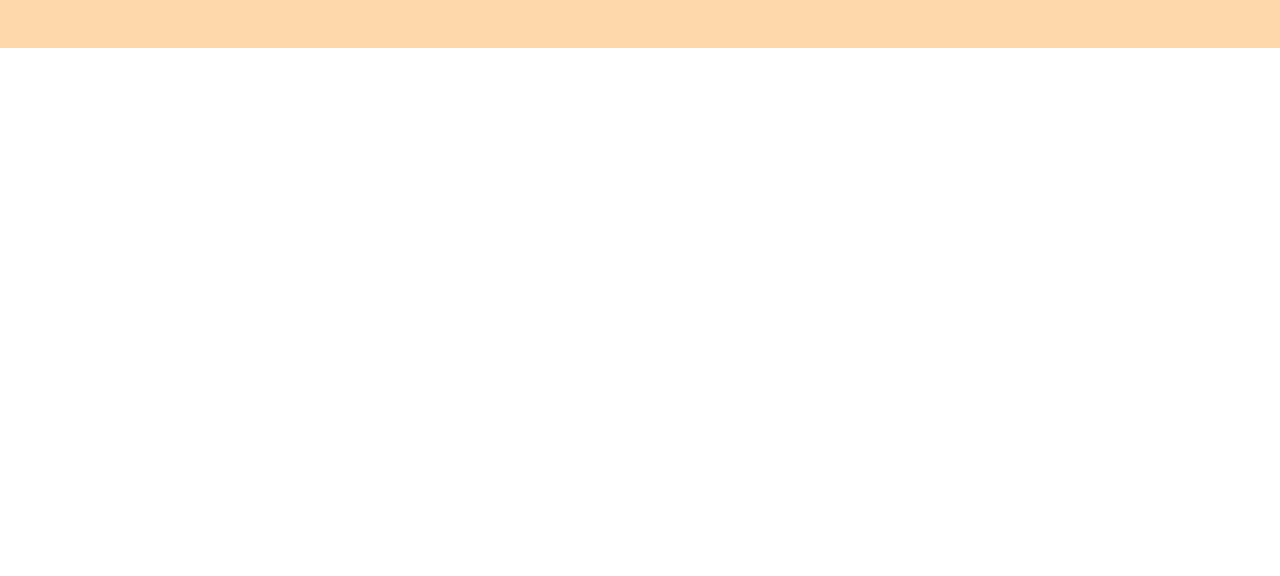
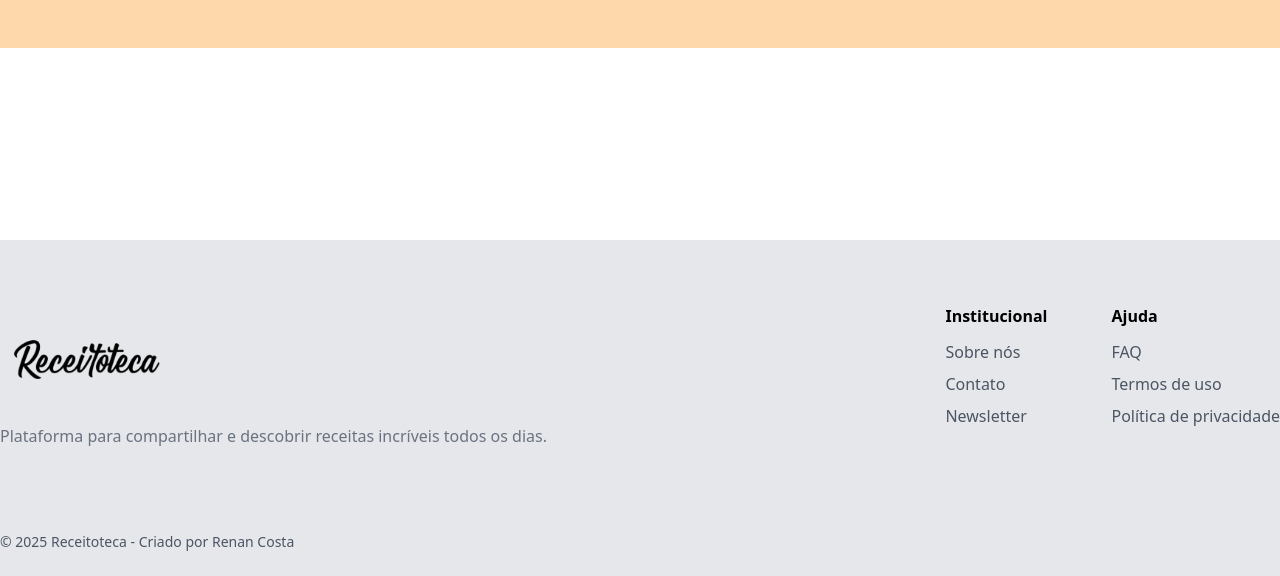
Before and after one commit to RenanppCosta/Receitoteca, a Django app: page / in a window 1280 px wide. Shown: the part 1934-2510 px from the top of the page. Before the commit the page ends 1982 px from the top, so only its background shows below. Run offline with Django 5.2, Linux system fonts and the light colour scheme; some libraries are stand-ins or nearby versions.

Commit message:
feat: footer created

```diff
--- a/templates/base.html
+++ b/templates/base.html
@@ -8,6 +8,7 @@
 	<meta name="viewport" content="width=device-width, initial-scale=1.0">
 	<title>{% block title %}{% endblock %}</title>
 	<link rel="stylesheet" href="https://cdnjs.cloudflare.com/ajax/libs/font-awesome/6.5.2/css/all.min.css" integrity="sha512-SnH5WK+bZxgPHs44uWIX+LLJAJ9/2PkPKZ5QiAj6Ta86w+fsb2TkcmfRyVX3pBnMFcV7oQPJkl9QevSCWr3W6A==" crossorigin="anonymous" referrerpolicy="no-referrer" />
+	<link href="https://fonts.googleapis.com/css2?family=Great+Vibes&display=swap" rel="stylesheet">
 	{% tailwind_css %}
 </head>
 <body>
@@ -15,5 +16,6 @@
 	{% block content %}
 
 	{% endblock %}
+	{% include 'partials/_footer.html' %}
 </body>
 </html>
--- /dev/null
+++ b/templates/partials/_footer.html
@@ -0,0 +1,35 @@
+{% load static %}
+<footer class="bg-gray-200 pb-6 mt-48">
+    <div class="flex justify-between max-w-[1368px] mx-auto pt-16 border-b-1 border-gray-400 pb-16">
+        <div>
+            <img src="{% static '/assets/logo/Receitoteca-logo.png'%}" alt="Logo Receitoteca" style="width: 180px;" class="gap-y-2">
+            <p class="text-gray-500">Plataforma para compartilhar e descobrir receitas incríveis todos os dias.</p>
+        </div>
+
+        <div class="flex gap-16">
+            <div>
+                <h4 class="font-semibold mb-3">Institucional</h3>
+                <ul class="space-y-2 text-gray-600">
+                    <li><a href="#">Sobre nós</a></li>
+                    <li><a href="#">Contato</a></li>
+                    <li><a href="#">Newsletter</a></li>
+                </ul>
+            </div>
+
+             <div>
+                <h4 class="font-semibold mb-3">Ajuda</h3>
+                <ul class="space-y-2 text-gray-600">
+                    <li><a href="#">FAQ</a></li>
+                    <li><a href="#">Termos de uso</a></li>
+                    <li><a href="#">Política de privacidade</a></li>
+                </ul>
+            </div>
+        </div>
+
+
+    </div>
+    <div class="flex justify-between max-w-[1368px] mx-auto mt-5">
+        <span class="text-sm text-gray-600"> © 2025 Receitoteca - Criado por Renan Costa</span>
+    </div>
+
+</footer>
```
Also changed, not shown: setup/settings.py (line endings or trailing spaces), setup/static/assets/logo/Receitoteca-logo.png (added).
